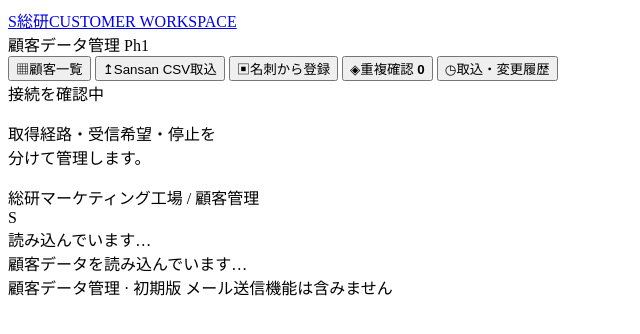
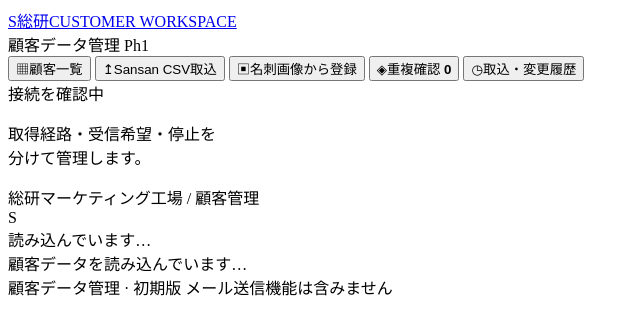
Before and after one commit to leewaysinc/Souken-Email-Marketing-, a website: page src/index.html in a window 1280 px wide. Shown: the whole page, without its empty margins (0-640 px from the left). Drawn offline with Linux system fonts and the light colour scheme.

Commit message:
ui: rename business card image registration label

```diff
--- a/src/index.html
+++ b/src/index.html
@@ -9,7 +9,7 @@
     <nav aria-label="メインメニュー">
       <button data-view="customers" class="nav active"><span>▦</span>顧客一覧</button>
       <button data-view="import" class="nav"><span>↥</span>Sansan CSV取込</button>
-      <button data-view="image" class="nav"><span>▣</span>名刺から登録</button>
+      <button data-view="image" class="nav"><span>▣</span>名刺画像から登録</button>
       <button data-view="reviews" class="nav"><span>◈</span>重複確認 <b id="review-count">0</b></button>
       <button data-view="history" class="nav"><span>◷</span>取込・変更履歴</button>
     </nav>
```
